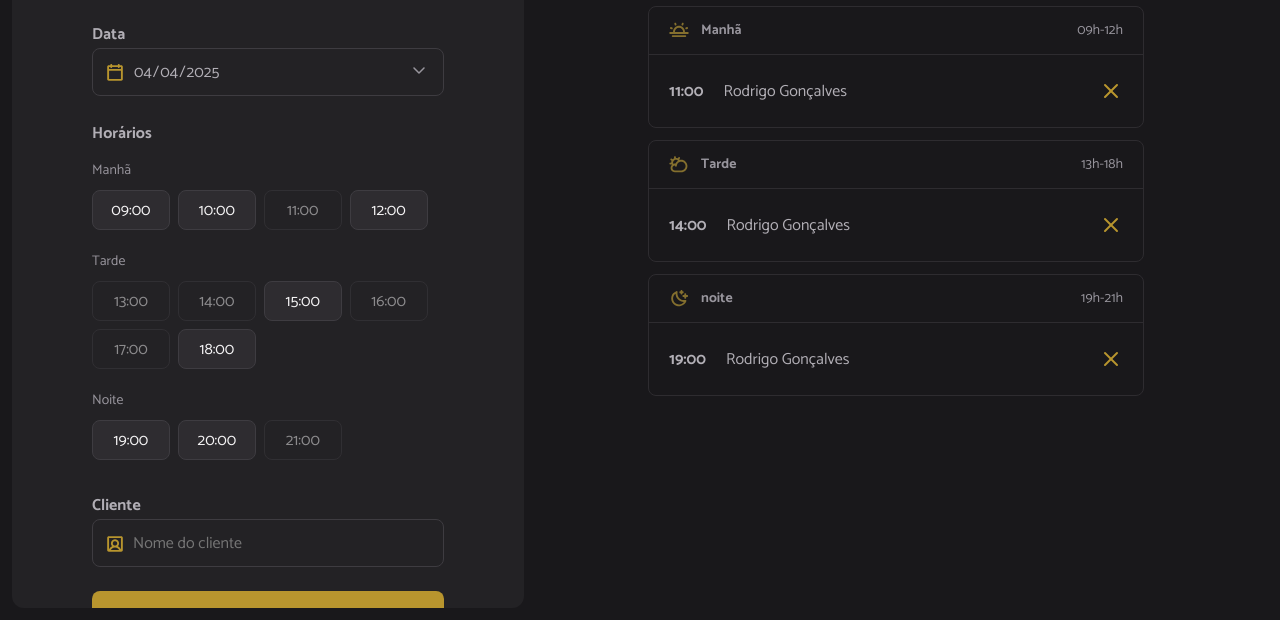
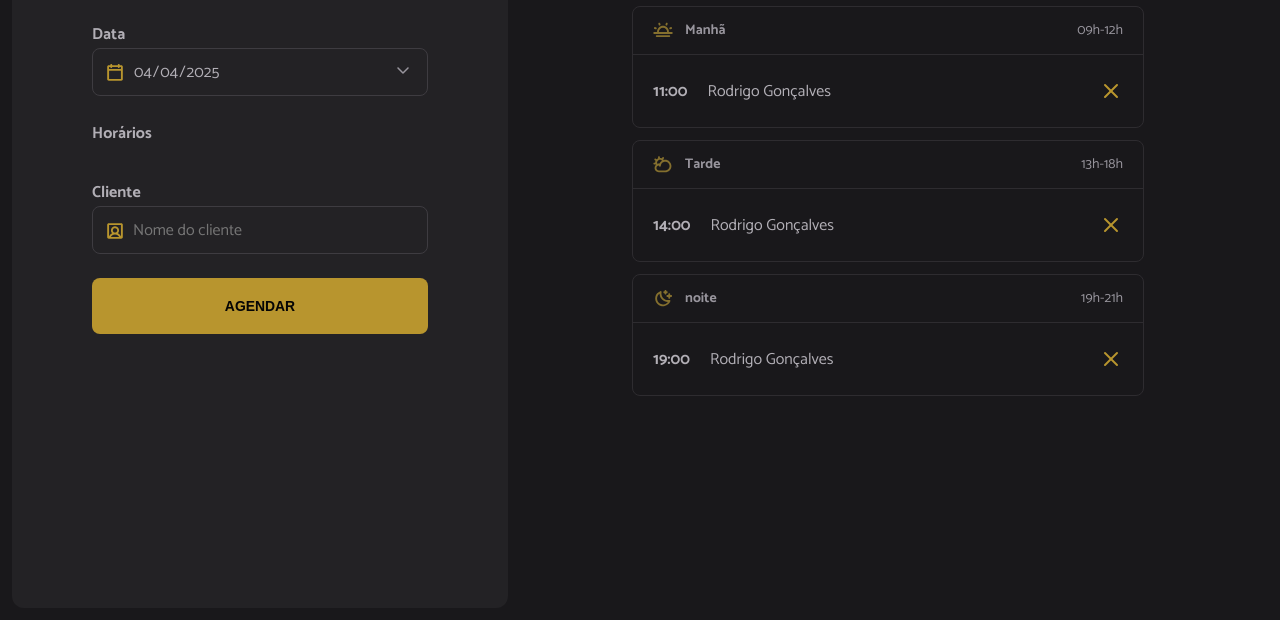
Before and after one commit to ruhancmendes/Projeto-Hairday, a website built with webpack: page index.html in a window 1280 px wide. Shown: the part 180-800 px from the top of the page. Built offline with nearby package versions, Linux system fonts and the light colour scheme.

Commit message:
adjust page and hours load

```diff
--- a/index.html
+++ b/index.html
@@ -12,7 +12,6 @@
     />
 
     <link rel="icon" href="./src/assets/scissors.svg" />
-
 
     <title>Hair Day</title>
   </head>
@@ -37,21 +36,13 @@
 
         <span class="label">Horários</span>
         <ul id="hours" class="hours" aria-label="Horários disponíveis de manhã">
-          <!-- Exemplo: Manhã -->
+          <!-- Exemplo: Manhã
           <li data-period="morning" class="hour-period">Manhã</li>
           <li data-period="morning" value="09:00" class="hour hour-available">
             09:00
-          </li>
-          <li data-period="morning" value="10:00" class="hour hour-available">
-            10:00
-          </li>
-          <li data-period="morning" value="11:00" class="hour hour-unavailable">
-            11:00
-          </li>
-          <li data-period="morning" value="12:00" class="hour hour-available">
-            12:00
-          </li>
-          <!-- Exemplo: Tarde  -->
+          </li> -->
+
+          <!-- Exemplo: Tarde
           <li data-period="morning" class="hour-period">Tarde</li>
           <li
             data-period="afternoon"
@@ -59,46 +50,14 @@
             class="hour hour-unavailable"
           >
             13:00
-          </li>
-          <li
-            data-period="afternoon"
-            value="14:00"
-            class="hour hour-unavailable"
-          >
-            14:00
-          </li>
-          <li data-period="afternoon" value="15:00" class="hour hour-available">
-            15:00
-          </li>
-          <li
-            data-period="afternoon"
-            value="16:00"
-            class="hour hour-unavailable"
-          >
-            16:00
-          </li>
-          <li
-            data-period="afternoon"
-            value="17:00"
-            class="hour hour-unavailable"
-          >
-            17:00
-          </li>
-          <li data-period="afternoon" value="18:00" class="hour hour-available">
-            18:00
-          </li>
-          <!-- Exemplo: Noite -->
-          <li data-period="morning" class="hour-period">Noite</li>
+          </li> -->
+
+          <!-- Exemplo: Noite
+          <li data-period="night" class="hour-period">Noite</li>
 
           <li data-period="night" value="19:00" class="hour hour-available">
             19:00
-          </li>
-          <li data-period="night" value="20:00" class="hour hour-available">
-            20:00
-          </li>
-          <li data-period="night" value="21:00" class="hour hour-unavailable">
-            21:00
-          </li>
+          </li> -->
         </ul>
 
         <label for="client" class="label">Cliente</label>
--- a/src/main.js
+++ b/src/main.js
@@ -11,3 +11,4 @@ import "./styles/schedule.css"
 
 // Importando os arquivos JS
 import "./modules/form/submit.js"
+import "./modules/page-load.js"
--- /dev/null
+++ b/src/modules/form/hours-load.js
@@ -0,0 +1,19 @@
+// Carrega os horários do dia, a partir do horário de funcionamento.
+
+import dayjs from "dayjs" //importa a biblioteca dayjs para manipulação de datas
+import { openingHours } from "../../utils/opening-hours.js" //importa a função que define os horários de funcionamento
+
+export function hoursLoad({ date }){
+    const opening = openingHours.map((hour) => {
+        //Recupera somente a hora.
+        const [scheduleHour] = hour.split(":")
+
+        // Adiciona a hora na data e verifica se está no passado.
+        const isHourPast = dayjs(date).add(scheduleHour, "hour").isAfter(dayjs())
+
+        return{
+            hour,
+            available: isHourPast,
+        }
+    })
+}
--- /dev/null
+++ b/src/modules/page-load.js
@@ -0,0 +1,8 @@
+// Captura o evento de quando os elementos forem carregados na página.
+
+import { schedulesDay } from "./schedules/load.js"
+
+
+document.addEventListener("DOMContentLoaded", function(){
+    schedulesDay()
+})
--- /dev/null
+++ b/src/modules/schedules/load.js
@@ -0,0 +1,14 @@
+// Carrega o agendamento do dia.
+
+import { hoursLoad } from "../form/hours-load.js"; //importa a função que define os horários de funcionamento
+
+//Seleciona o input de data.
+const selectedDate = document.getElementById("date");
+
+export function schedulesDay() {
+  // Obtém a data do input de data.
+  const date = selectedDate.value;
+
+  // Renderiza as horas disponíveis.
+  hoursLoad({ date });
+}
```
